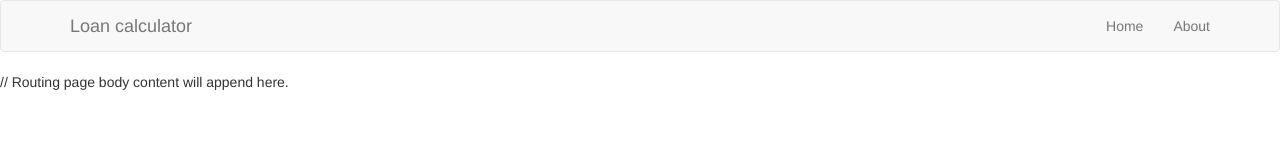
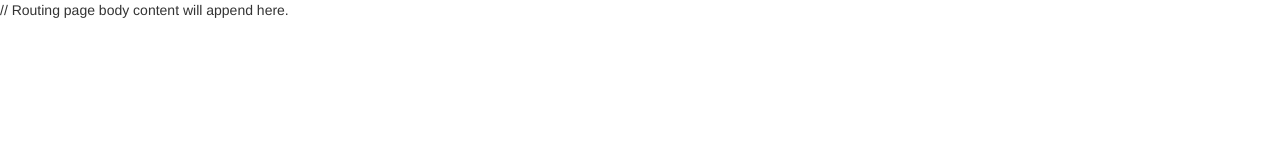
Before and after one commit to syncfusion/ej2-showcase-ts-loancalculator, a website: page index.html in a window 1280 px wide. Drawn offline with nearby package versions, Linux system fonts and the light colour scheme.

Commit message:
Task 847280: Need to check the Showcase repository configuration and example repository
Remove the top menu bar for loan calculator

```diff
--- a/index.html
+++ b/index.html
@@ -17,17 +17,6 @@
     />
   </head>
   <body>
-    <nav class="navbar navbar-default">
-      <div class="container">
-        <div class="navbar-header">
-          <a class="navbar-brand" href="#">Loan calculator</a>
-        </div>
-        <ul class="nav navbar-nav navbar-right">
-          <li><a href="#/home">Home</a></li>
-          <li><a href="#/about">About</a></li>
-        </ul>
-      </div>
-    </nav>
     <div id="content-area">// Routing page body content will append here.</div>
   </body>
 </html>
```
